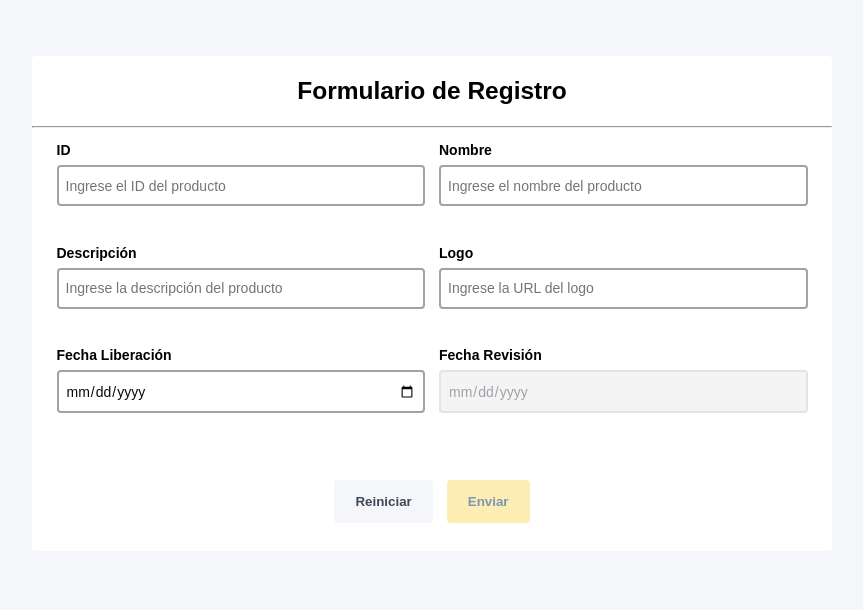
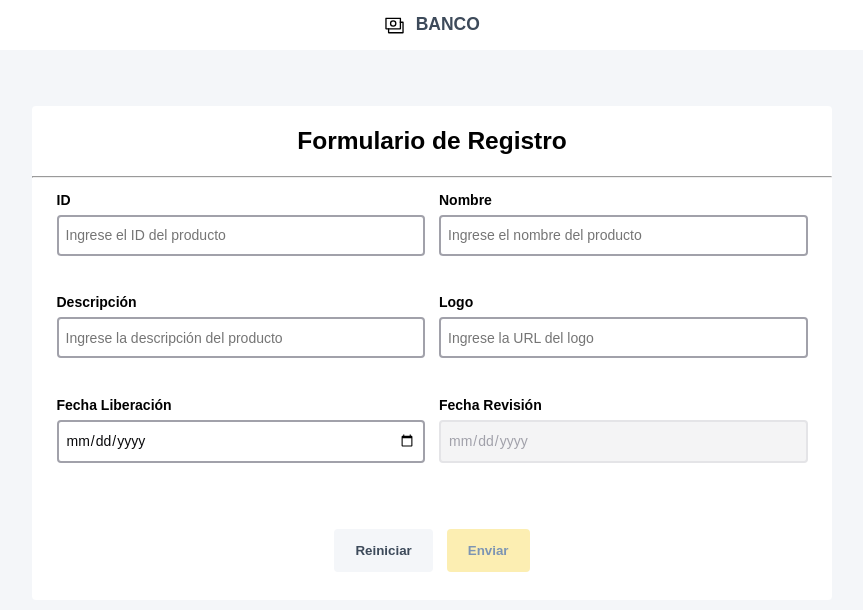
Before and after one commit to andresn00/sofka-exercise, an Angular app: page /products/new in a window 1280 px wide. Shown: the top 610 px of the page, without its empty margins (208-1071 px from the left). Built offline with nearby package versions, Linux system fonts and the light colour scheme; no server answers.

Commit message:
Add app toolbar

```diff
--- a/src/app/app.component.html
+++ b/src/app/app.component.html
@@ -1,2 +1,6 @@
+<div class="toolbar">
+  <img src="icons/money.svg" alt="Money" />
+  <span>BANCO</span>
+</div>
 <app-toast></app-toast>
 <router-outlet />
--- /dev/null
+++ b/src/app/app.component.scss
@@ -0,0 +1,15 @@
+.toolbar {
+  text-align: center;
+  background-color: var(--color-surface-0);
+  color: var(--color-secondary-700);
+  padding: 1rem;
+  font-weight: 600;
+  font-size: 1.25rem;
+
+  img {
+    width: 1.5rem;
+    height: 1.5rem;
+    vertical-align: middle;
+    margin-right: 0.75rem;
+  }
+}
--- a/src/app/app.component.ts
+++ b/src/app/app.component.ts
@@ -1,4 +1,4 @@
-import { Component } from '@angular/core';
+import { ChangeDetectionStrategy, Component } from '@angular/core';
 import { RouterOutlet } from '@angular/router';
 import { ToastComponent } from './modules/toast/components/toast/toast.component';
 
@@ -6,5 +6,7 @@ import { ToastComponent } from './modules/toast/components/toast/toast.component
   selector: 'app-root',
   imports: [RouterOutlet, ToastComponent],
   templateUrl: './app.component.html',
+  styleUrl: './app.component.scss',
+  changeDetection: ChangeDetectionStrategy.OnPush,
 })
 export class AppComponent {}
```
